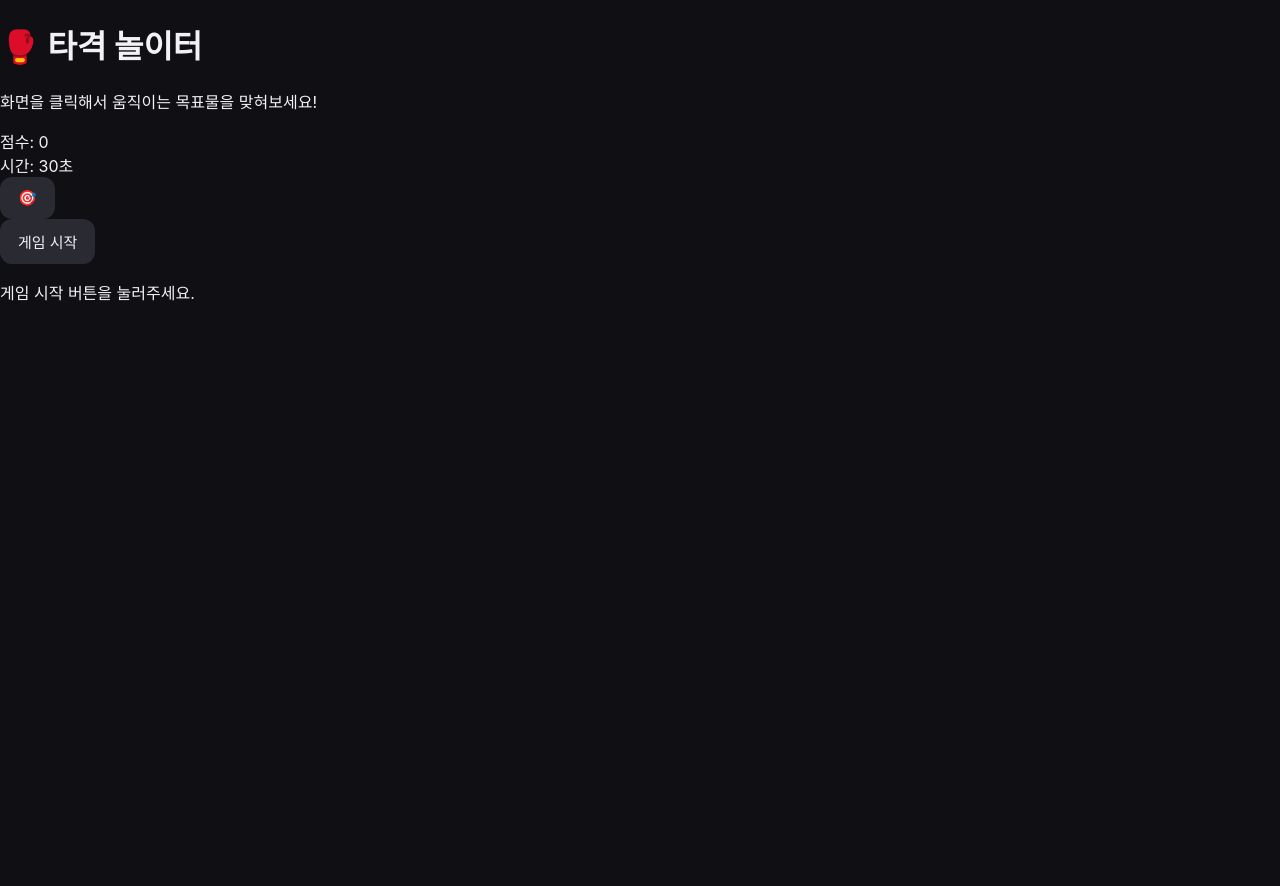
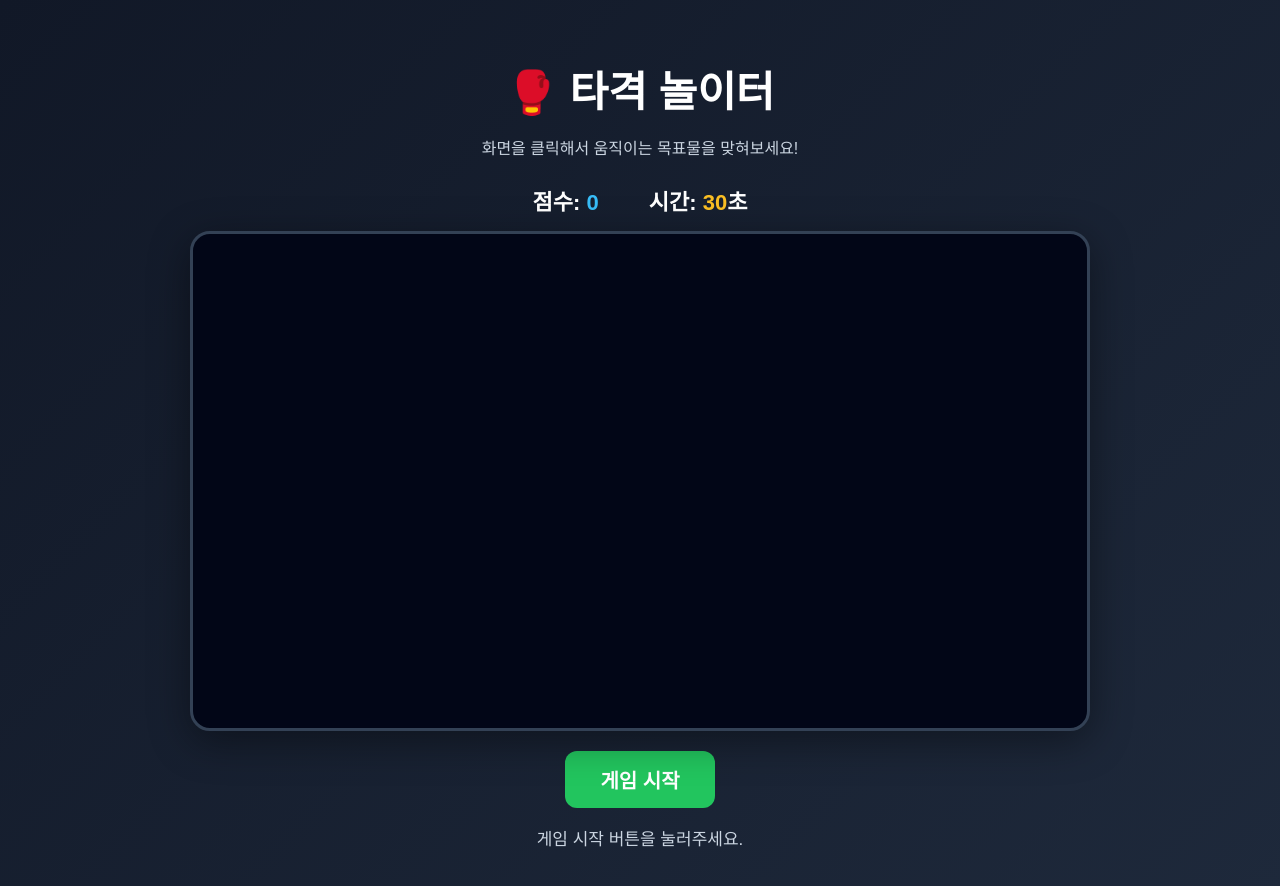
Before and after one commit to 2302306tche/hit-playground, a plain HTML site: page index.html in a window 1280 px wide. Before the commit the page ends 800 px from the top, so only its background shows below. Drawn offline with Linux system fonts and the light colour scheme.

Commit message:
Update style.css

```diff
--- a/style.css
+++ b/style.css
@@ -1,17 +1,137 @@
-:root{--bg:#101014;--fg:#f2f2f5;--btn:#2a2a33;--acc:#ff5a3c;box-sizing:border-box;padding-top:env(safe-area-inset-top,0px);padding-bottom:env(safe-area-inset-bottom,0px)}
-html,body{height:100%;margin:0;background:var(--bg);color:var(--fg);font-family:-apple-system,"Apple SD Gothic Neo","Noto Sans KR",sans-serif;overflow:hidden}
-canvas{position:fixed;inset:0;width:100%;height:100%;display:block}
-.ui{position:fixed;left:0;right:0;bottom:env(safe-area-inset-bottom,0px);display:flex;gap:10px;justify-content:center;align-items:center;padding:14px;flex-wrap:wrap}
-button,label.b{background:var(--btn);color:var(--fg);border:0;border-radius:12px;padding:12px 18px;font-size:15px;cursor:pointer}
-button.go{background:var(--acc);font-weight:700}
-.hint{position:fixed;top:calc(env(safe-area-inset-top,0px) + 14px);width:100%;text-align:center;opacity:.6;font-size:14px}
-.hud{position:fixed;top:calc(env(safe-area-inset-top,0px) + 44px);width:100%;text-align:center;pointer-events:none}
-#total{font-size:36px;font-weight:800}
-#nx{font-size:13px;opacity:.7}
-.panel{position:fixed;right:8px;top:50%;transform:translateY(-50%);display:flex;flex-direction:column;gap:6px;max-height:80%;overflow:auto}
-.w{width:58px;padding:6px 4px;font-size:22px;line-height:1.1}
-.w small{display:block;font-size:10px;opacity:.8}
-.w.on{outline:2px solid var(--acc);background:#3a3a46}
-#last{font-size:15px;opacity:.85;margin:2px 0 8px}
-#brk{display:flex;flex-wrap:wrap;gap:6px;justify-content:center;padding:0 12px}
-#brk span{background:rgba(255,255,255,.1);border-radius:999px;padding:3px 10px;font-size:13px}
+* {
+    box-sizing: border-box;
+}
+
+body {
+    margin: 0;
+    min-height: 100vh;
+
+    font-family:
+        Arial,
+        "Noto Sans KR",
+        sans-serif;
+
+    background:
+        linear-gradient(135deg, #111827, #1e293b);
+
+    color: white;
+
+    display: flex;
+    justify-content: center;
+    align-items: center;
+
+    padding: 30px;
+}
+
+.game {
+    width: 100%;
+    max-width: 900px;
+
+    text-align: center;
+}
+
+h1 {
+    font-size: 42px;
+    margin-bottom: 10px;
+}
+
+.description {
+    color: #cbd5e1;
+    margin-bottom: 25px;
+}
+
+.info {
+    display: flex;
+    justify-content: center;
+    gap: 50px;
+
+    font-size: 22px;
+    font-weight: bold;
+
+    margin-bottom: 15px;
+}
+
+#score {
+    color: #38bdf8;
+}
+
+#time {
+    color: #fbbf24;
+}
+
+#gameArea {
+    position: relative;
+
+    width: 100%;
+    height: 500px;
+
+    background: #020617;
+
+    border: 3px solid #334155;
+    border-radius: 20px;
+
+    overflow: hidden;
+
+    box-shadow:
+        0 10px 40px rgba(0, 0, 0, 0.4);
+}
+
+#target {
+    position: absolute;
+
+    width: 70px;
+    height: 70px;
+
+    border: 0;
+    border-radius: 50%;
+
+    background: #ef4444;
+
+    font-size: 32px;
+
+    cursor: pointer;
+
+    transform: translate(-50%, -50%);
+
+    transition:
+        left 0.15s,
+        top 0.15s;
+
+    display: none;
+}
+
+#target:hover {
+    transform:
+        translate(-50%, -50%)
+        scale(1.1);
+}
+
+#startButton {
+    margin-top: 20px;
+
+    padding: 14px 35px;
+
+    border: 0;
+    border-radius: 12px;
+
+    background: #22c55e;
+
+    color: white;
+
+    font-size: 20px;
+    font-weight: bold;
+
+    cursor: pointer;
+}
+
+#startButton:hover {
+    background: #16a34a;
+}
+
+#message {
+    min-height: 25px;
+
+    color: #cbd5e1;
+
+    font-size: 17px;
+}
```
